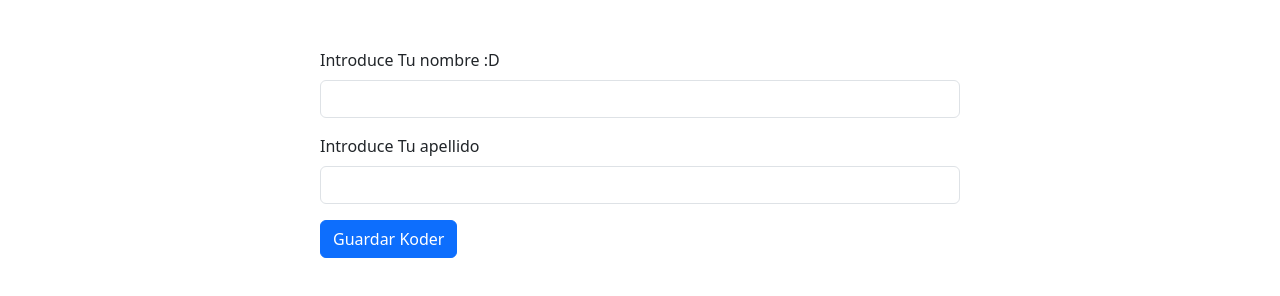
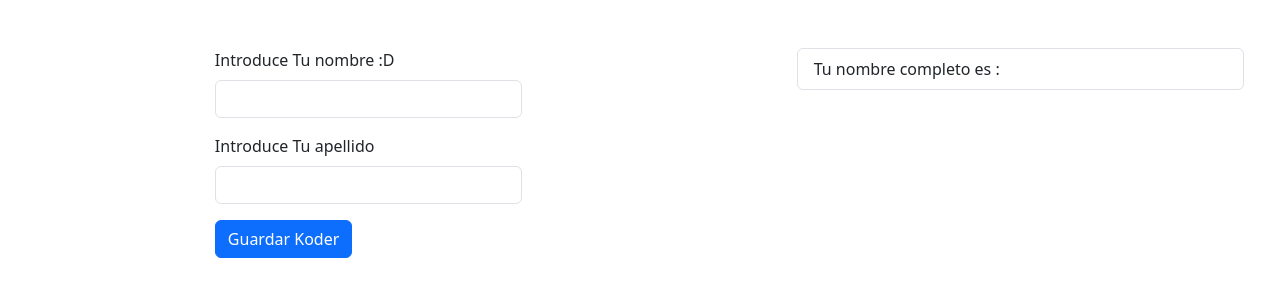
Before and after one commit to HugoLozanoSQ9/JS, a plain HTML site: page Clase17/Tarea/index.html in a window 1280 px wide. Both pictures are taken after a click on the button "Guardar Koder". Drawn offline with nearby package versions, Linux system fonts and the light colour scheme; no server answers.

Commit message:
Update: Was updated with list items :D!

```diff
--- a/Clase17/Tarea/index.html
+++ b/Clase17/Tarea/index.html
@@ -14,9 +14,9 @@
 
 
  <div class="row">
-  <div class="col d-flex justify-content-center pt-5">
+  <div class="col d-flex justify-content-evenly pt-5">
 
-    <form class="col-6" id="koderForm">
+    <form class="col-5" id="koderForm">
       <div class="mb-3">
         <label for="exampleInputEmail1" class="form-label">Introduce Tu nombre :D</label>
         <input type="email" name="name" class="form-control" id="exampleInputEmail1" aria-describedby="emailHelp">
@@ -29,7 +29,9 @@
       <button type="button" id="postKoder" class="btn btn-primary">Guardar Koder</button>
     </form>
   </div>
+    <ul class="col-5 list-group p-5" id="lista">
 
+    </ul>
  </div>
 
 
--- a/Clase17/Tarea/js/main.js
+++ b/Clase17/Tarea/js/main.js
@@ -30,6 +30,7 @@ const postKoder = async (koderObject) =>{
 }
 
 let boton = document.getElementById('postKoder')
+let koders = []
 
 boton.addEventListener('click',(event)=>{
     event.preventDefault()
@@ -42,7 +43,36 @@ boton.addEventListener('click',(event)=>{
 
     postKoder(object)
 
+    koders.push(object)
+    printKodersList(koders,'lista')
+
 })
+
+console.log(koders)
+
+const createKoderItem = (koderObject) =>{
+    let {name,lastName} = koderObject
+    let koderFullName = `Tu nombre completo es :${name} ${lastName}`
+
+    let koderListItem  = document.createElement('li')
+    koderListItem.classList.add('list-group-item')
+
+    let koderItemText = document.createTextNode(koderFullName)
+    koderListItem.append(koderItemText)
+
+    return koderListItem
+
+
+}
+
+printKodersList = (kodersArray , wrapperId)=>{
+    let wrapper=document.getElementById(wrapperId)
+    kodersArray.forEach ((koder) =>{
+        let koderItem = createKoderItem(koder)
+        console.log(koderItem)
+        wrapper.append(koderItem)
+    })
+}
 
 //Para usar mi postKoder debo de ejecutar la función sin la key, unicamente los valores necesarios para crear un nuevo koder
 
```
